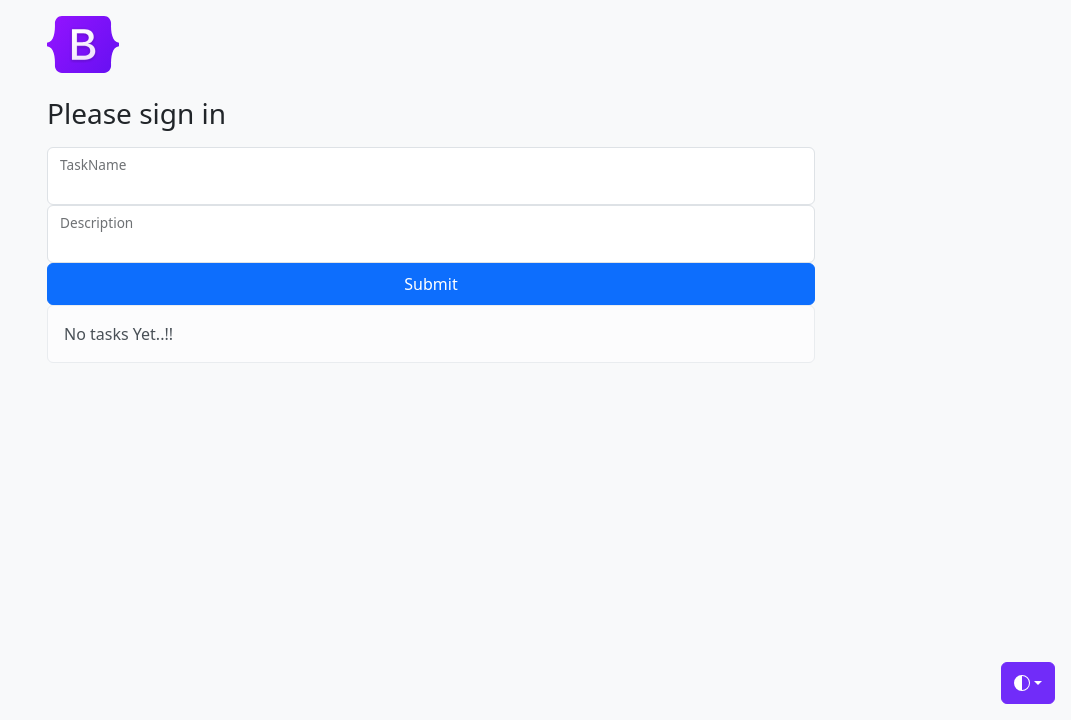
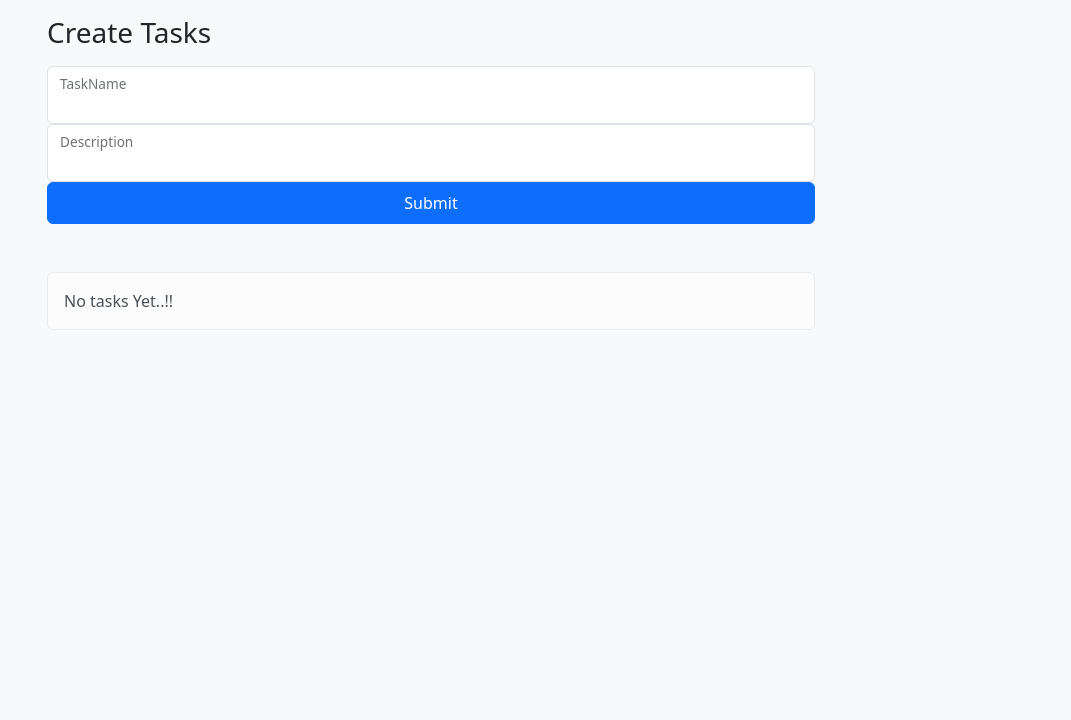
Before and after one commit to Naman-sharma00100/Task_manager_Flask, a Flask app: page / in a window 1280 px wide. Shown: the part 80-800 px from the top of the page, without its empty margins (209-1280 px from the left). Run offline with Flask 3, Linux system fonts and the light colour scheme.

Commit message:
updated files

```diff
--- a/templates/about.html
+++ b/templates/about.html
@@ -125,7 +125,7 @@
     <h1>Task Manager App</h1>
     <p class="lead">This is a Simple Task Manager app built in Flask - Python. It serves as a basic server with CRUD operations in the form of Tasks. </p>
     <p class="lead">
-      <a href="#" class="btn btn-lg btn-light fw-bold border-white bg-white">Learn more</a>
+      <a href="https://github.com/Naman-sharma00100/Task_manager_Flask" class="btn btn-lg btn-light fw-bold border-white bg-white">Learn more</a>
     </p>
   </main>
 
--- a/templates/index.html
+++ b/templates/index.html
@@ -3,79 +3,12 @@
 {% block body %}
 
 
-  <svg xmlns="http://www.w3.org/2000/svg" style="display: none;">
-    <symbol id="check2" viewBox="0 0 16 16">
-      <path
-        d="M13.854 3.646a.5.5 0 0 1 0 .708l-7 7a.5.5 0 0 1-.708 0l-3.5-3.5a.5.5 0 1 1 .708-.708L6.5 10.293l6.646-6.647a.5.5 0 0 1 .708 0z" />
-    </symbol>
-    <symbol id="circle-half" viewBox="0 0 16 16">
-      <path d="M8 15A7 7 0 1 0 8 1v14zm0 1A8 8 0 1 1 8 0a8 8 0 0 1 0 16z" />
-    </symbol>
-    <symbol id="moon-stars-fill" viewBox="0 0 16 16">
-      <path
-        d="M6 .278a.768.768 0 0 1 .08.858 7.208 7.208 0 0 0-.878 3.46c0 4.021 3.278 7.277 7.318 7.277.527 0 1.04-.055 1.533-.16a.787.787 0 0 1 .81.316.733.733 0 0 1-.031.893A8.349 8.349 0 0 1 8.344 16C3.734 16 0 12.286 0 7.71 0 4.266 2.114 1.312 5.124.06A.752.752 0 0 1 6 .278z" />
-      <path
-        d="M10.794 3.148a.217.217 0 0 1 .412 0l.387 1.162c.173.518.579.924 1.097 1.097l1.162.387a.217.217 0 0 1 0 .412l-1.162.387a1.734 1.734 0 0 0-1.097 1.097l-.387 1.162a.217.217 0 0 1-.412 0l-.387-1.162A1.734 1.734 0 0 0 9.31 6.593l-1.162-.387a.217.217 0 0 1 0-.412l1.162-.387a1.734 1.734 0 0 0 1.097-1.097l.387-1.162zM13.863.099a.145.145 0 0 1 .274 0l.258.774c.115.346.386.617.732.732l.774.258a.145.145 0 0 1 0 .274l-.774.258a1.156 1.156 0 0 0-.732.732l-.258.774a.145.145 0 0 1-.274 0l-.258-.774a1.156 1.156 0 0 0-.732-.732l-.774-.258a.145.145 0 0 1 0-.274l.774-.258c.346-.115.617-.386.732-.732L13.863.1z" />
-    </symbol>
-    <symbol id="sun-fill" viewBox="0 0 16 16">
-      <path
-        d="M8 12a4 4 0 1 0 0-8 4 4 0 0 0 0 8zM8 0a.5.5 0 0 1 .5.5v2a.5.5 0 0 1-1 0v-2A.5.5 0 0 1 8 0zm0 13a.5.5 0 0 1 .5.5v2a.5.5 0 0 1-1 0v-2A.5.5 0 0 1 8 13zm8-5a.5.5 0 0 1-.5.5h-2a.5.5 0 0 1 0-1h2a.5.5 0 0 1 .5.5zM3 8a.5.5 0 0 1-.5.5h-2a.5.5 0 0 1 0-1h2A.5.5 0 0 1 3 8zm10.657-5.657a.5.5 0 0 1 0 .707l-1.414 1.415a.5.5 0 1 1-.707-.708l1.414-1.414a.5.5 0 0 1 .707 0zm-9.193 9.193a.5.5 0 0 1 0 .707L3.05 13.657a.5.5 0 0 1-.707-.707l1.414-1.414a.5.5 0 0 1 .707 0zm9.193 2.121a.5.5 0 0 1-.707 0l-1.414-1.414a.5.5 0 0 1 .707-.707l1.414 1.414a.5.5 0 0 1 0 .707zM4.464 4.465a.5.5 0 0 1-.707 0L2.343 3.05a.5.5 0 1 1 .707-.707l1.414 1.414a.5.5 0 0 1 0 .708z" />
-    </symbol>
-  </svg>
 
-  <div class="dropdown position-fixed bottom-0 end-0 mb-3 me-3 bd-mode-toggle">
-    <button class="btn btn-bd-primary py-2 dropdown-toggle d-flex align-items-center" id="bd-theme" type="button"
-      aria-expanded="false" data-bs-toggle="dropdown" aria-label="Toggle theme (auto)">
-      <svg class="bi my-1 theme-icon-active" width="1em" height="1em">
-        <use href="#circle-half"></use>
-      </svg>
-      <span class="visually-hidden" id="bd-theme-text">Toggle theme</span>
-    </button>
-    <ul class="dropdown-menu dropdown-menu-end shadow" aria-labelledby="bd-theme-text">
-      <li>
-        <button type="button" class="dropdown-item d-flex align-items-center" data-bs-theme-value="light"
-          aria-pressed="false">
-          <svg class="bi me-2 opacity-50 theme-icon" width="1em" height="1em">
-            <use href="#sun-fill"></use>
-          </svg>
-          Light
-          <svg class="bi ms-auto d-none" width="1em" height="1em">
-            <use href="#check2"></use>
-          </svg>
-        </button>
-      </li>
-      <li>
-        <button type="button" class="dropdown-item d-flex align-items-center" data-bs-theme-value="dark"
-          aria-pressed="false">
-          <svg class="bi me-2 opacity-50 theme-icon" width="1em" height="1em">
-            <use href="#moon-stars-fill"></use>
-          </svg>
-          Dark
-          <svg class="bi ms-auto d-none" width="1em" height="1em">
-            <use href="#check2"></use>
-          </svg>
-        </button>
-      </li>
-      <li>
-        <button type="button" class="dropdown-item d-flex align-items-center active" data-bs-theme-value="auto"
-          aria-pressed="true">
-          <svg class="bi me-2 opacity-50 theme-icon" width="1em" height="1em">
-            <use href="#circle-half"></use>
-          </svg>
-          Auto
-          <svg class="bi ms-auto d-none" width="1em" height="1em">
-            <use href="#check2"></use>
-          </svg>
-        </button>
-      </li>
-    </ul>
-  </div>
 
 
   <main class="form-signin w-100 m-auto">
     <form action="/" method="POST">
-      <img class="mb-4" src="./assets/brand/bootstrap-logo.svg" alt="" width="72" height="57">
-      <h1 class="h3 mb-3 fw-normal">Please sign in</h1>
+      <h1 class="h3 mb-3 fw-normal">Create Tasks</h1>
 
       <div class="form-floating">
         <input type="text" name="TaskName" class="form-control" id="floatingInput">
@@ -88,7 +21,7 @@
       <button class="btn btn-primary w-100 py-2" type="submit">Submit</button>
     </form>
 
-
+<div class="m-5"></div>
     {% if allUser|length==0 %}
     <div class="alert alert-light" role="alert">
       No tasks Yet..!!
```
Also changed, not shown: instance/users.db.
